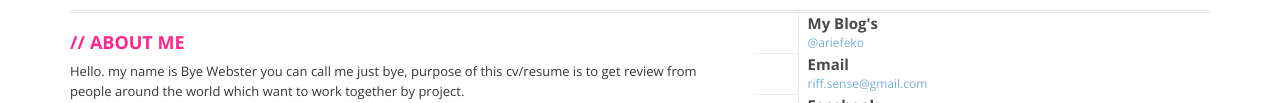
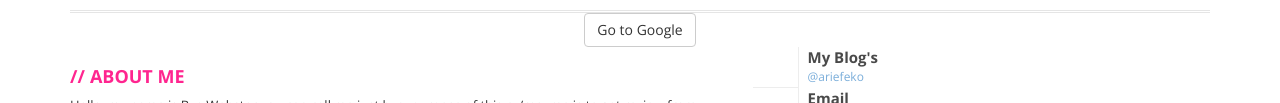
Before and after one commit to ariefeko/ariefeko.github.io, a plain HTML site: page index.html in a window 1280 px wide. Shown: the part 254-357 px from the top of the page. Drawn offline with nearby package versions, Linux system fonts and the light colour scheme; some icons are missing; a web font is replaced by a local one.

Commit message:
Update index.html

```diff
--- a/index.html
+++ b/index.html
@@ -23,6 +23,7 @@
             <div id="text-header">
               <h1>Hola ,<br> my name is <span>Arief</span><sup>180</sup> a Web Developer and this is my resume/cv</h1>
             </div>
+              <a href="http://google.com" class="btn btn-default">Go to Google</a>
           </div>
         </div>
       </div>
```
